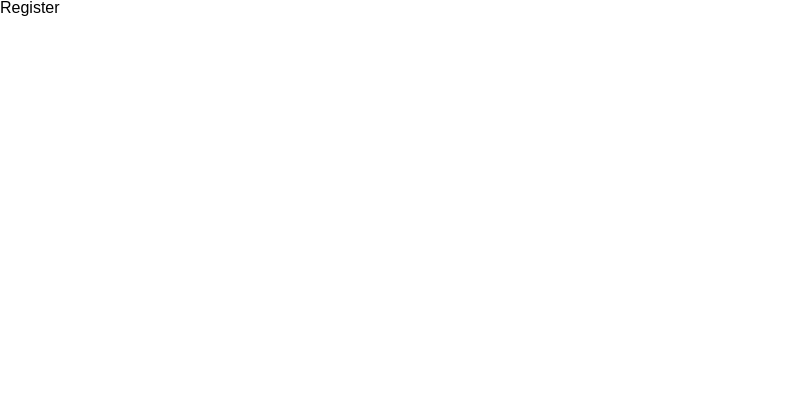
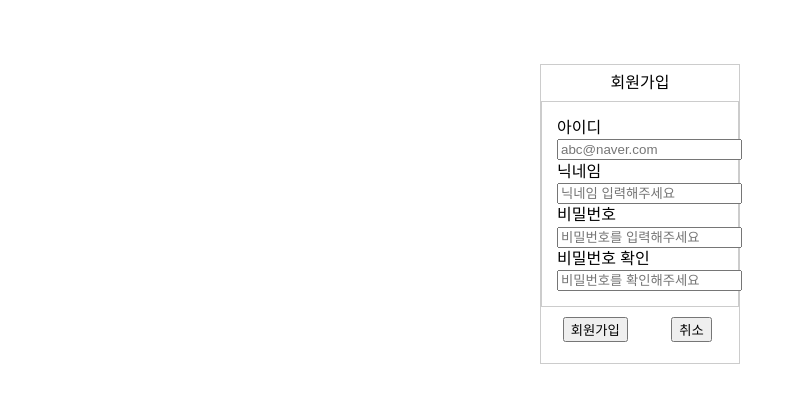
Before and after one commit to gridy-project/moum, a React (Create React App) app: page /register in a window 1280 px wide. Shown: the top 402 px of the page, without its empty margins (0-804 px from the left). Built offline with nearby package versions, Linux system fonts and the light colour scheme; a web font is replaced by a local one.

Commit message:
ADD : 회원가입 기능, 스타일, instance 구현 #13

```diff
--- a/src/pages/Register.js
+++ b/src/pages/Register.js
@@ -1,7 +1,132 @@
+import React from "react";
+import styled from "styled-components";
+import { useNavigate } from "react-router-dom";
+import { useDispatch } from "react-redux";
+// import { register } from "../shared/api";
+import { instance } from "../shared/axios";
+
 function Register() {
+  const dispatch = useDispatch();
+  const navigate = useNavigate();
+
+  const idRef = React.useRef();
+  const nickRef = React.useRef();
+  const pwRef = React.useRef();
+  const pwCheckRef = React.useRef();
+
+  const registerDispatch = () => {
+    const id = idRef.current.value;
+    const nick = nickRef.current.value;
+    const pw = pwRef.current.value;
+    const pwCheck = pwCheckRef.current.value;
+
+    // 유효성검사
+    if (id === "" || pw === "" || nick === "") {
+      alert("아이디, 닉네임, 비밀번호를 모두 입력해주세요.");
+      return;
+    }
+    // 이메일 검사: '@', '.' 이 둘다 포함될것.
+    // const isValidEmail =
+    //   /^[0-9a-zA-Z]([-_.]?[0-9a-zA-Z])*@[0-9a-zA-Z]([-_.]?[0-9a-zA-Z])*.[a-zA-Z]{2,3}$/i;
+    // if (!isValidEmail.test(id)) {
+    //   alert("이메일 형식이 올바른지 확인해주세요!");
+    //   return;
+    // }
+    // 비밀번호
+    if (pw !== pwCheck) {
+      alert("비밀번호가 일치하지 않습니다.");
+      return;
+    }
+    // const isValidPassword =
+    //   /^(?=.*\d)(?=.*[a-zA-Z])(?=.*[@$!%*#?&])[0-9a-zA-Z@$!%*#?&]{6,10}$/;
+    // if (!isValidPassword.test(pw)) {
+    //   alert(
+    //     "비밀번호는 6 ~ 10자 영문, 숫자 및 특수문자조합으로 입력해야합니다!"
+    //   );
+    //   return;
+    // }
+    else {
+      dispatch(registerAction(id, nick, pw, pwCheck));
+      navigate("/");
+    }
+  };
+
+  // 회원가입
+  const registerAction = (username, nickname, password) => {
+    return async function () {
+      try {
+        const response = await instance.post("/user/signup", {
+          username,
+          nickname,
+          password,
+          imgPath: null,
+        });
+        alert(response.data.errorMsg);
+        console.log(response);
+      } catch (error) {
+        console.log(error);
+      }
+    };
+  };
+
   return (
-    <div>Register</div>
+    <Container>
+      <h1>회원가입</h1>
+      <LoginForm>
+        <form>
+          <p>아이디</p>
+          <input type="email" name="email" ref={idRef} placeholder="abc@naver.com"></input>
+          <p>닉네임</p>
+          <input
+            type="text"
+            name="nickname"
+            ref={nickRef}
+            placeholder="닉네임 입력해주세요"
+          ></input>
+          <p>비밀번호</p>
+          <input
+            type="password"
+            name="pw"
+            ref={pwRef}
+            placeholder="비밀번호를 입력해주세요"
+          ></input>
+          <p>비밀번호 확인</p>
+          <input
+            type="password"
+            name="pwCheck"
+            ref={pwCheckRef}
+            placeholder="비밀번호를 확인해주세요"
+          ></input>
+        </form>
+      </LoginForm>
+      <button onClick={() => registerDispatch()}>회원가입</button>
+      <button onClick={() => navigate("/")}>취소</button>
+    </Container>
   );
 }
 
+const Container = styled.div`
+  width: 200px;
+  height: 300px;
+  border: 1px solid #ccc;
+  margin: 5% auto;
+  h1 {
+    margin: 5% auto;
+    display: flex;
+    justify-content: center;
+  }
+  button {
+    margin: 5% 11%;
+  }
+`;
+
+const LoginForm = styled.div`
+  border: 1px solid #ccc;
+  margin: 5% 5;
+  padding: 15px;
+  p {
+    margin: 2% auto;
+  }
+`;
+
 export default Register;
```
